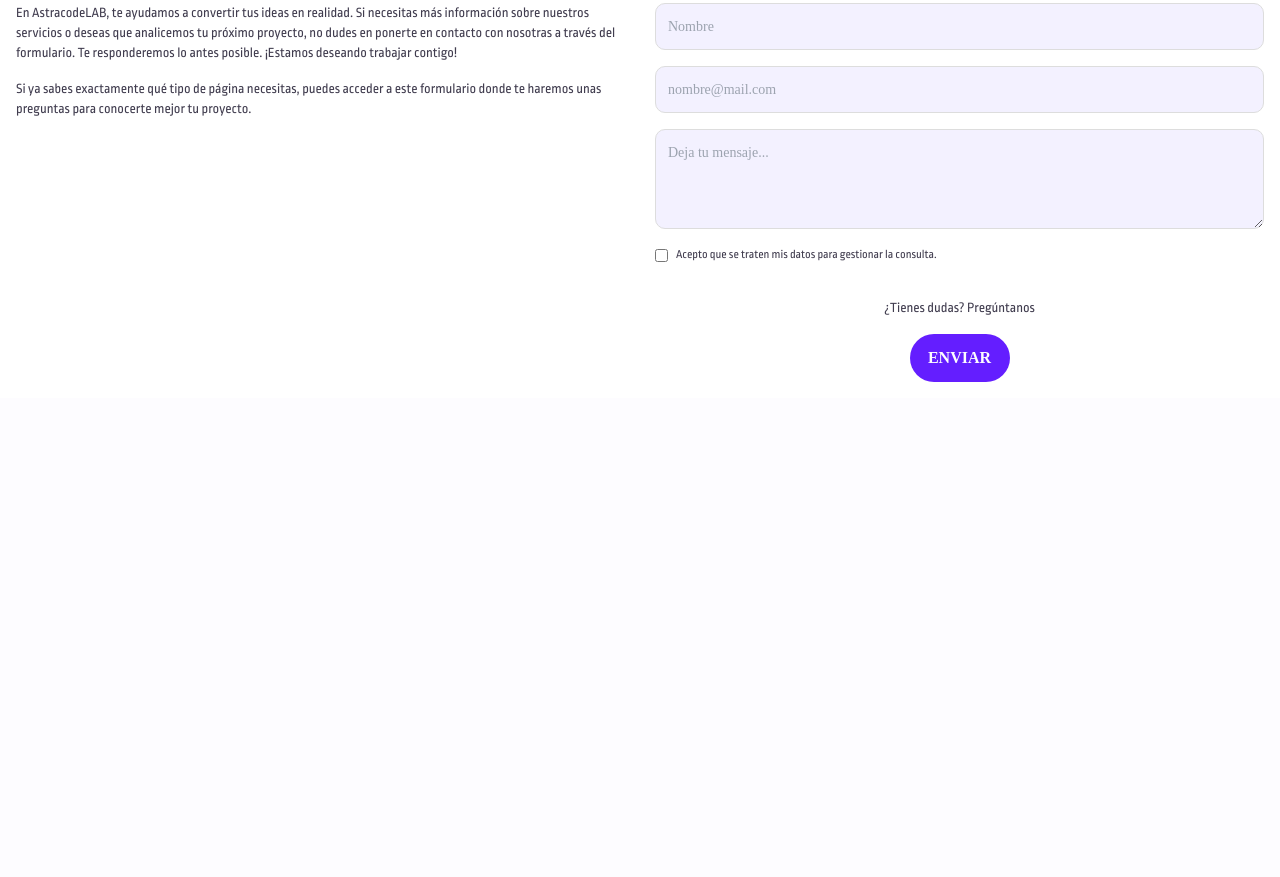
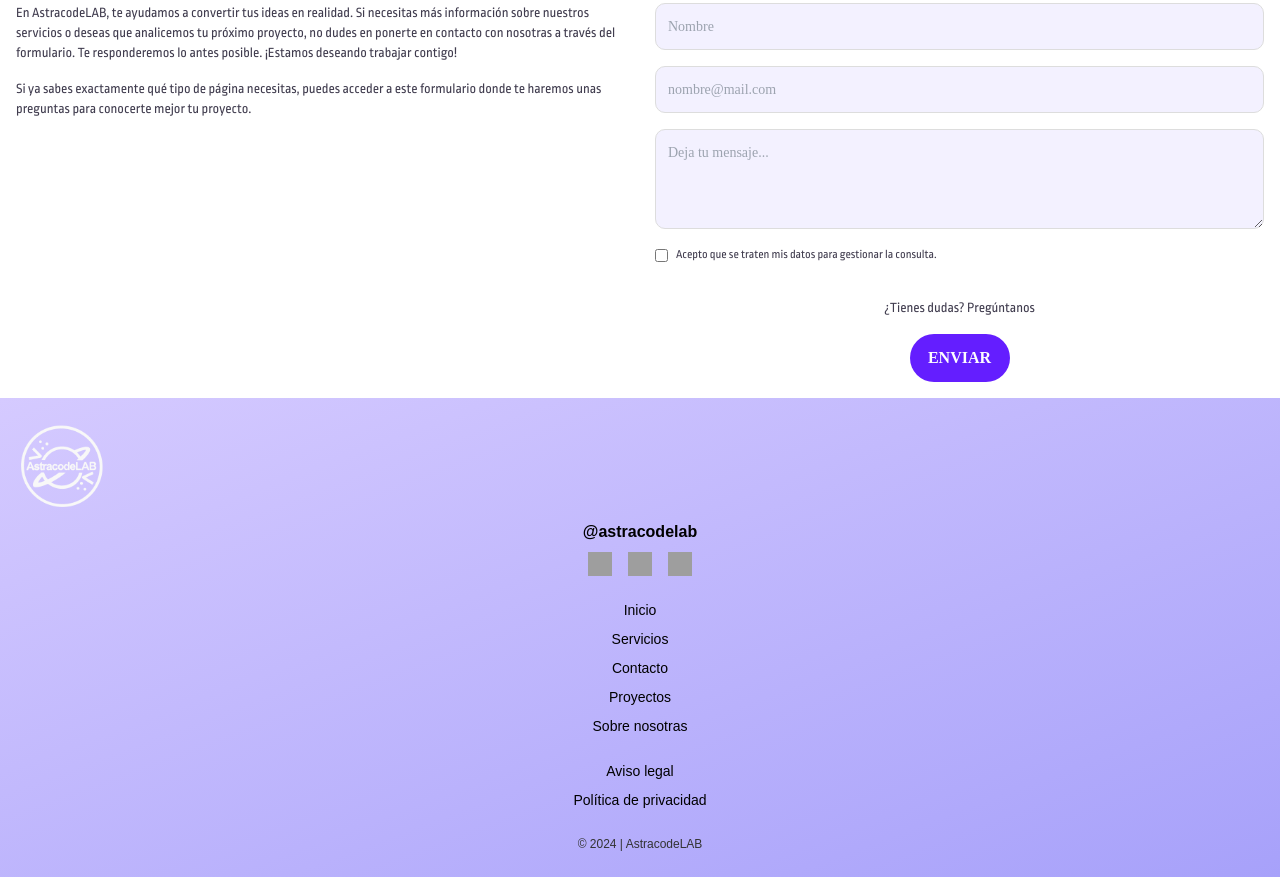
Before and after one commit to AstracodeLAB/new-astracodelab, an Astro site: page / in a window 1280 px wide. Shown: the part 3248-4125 px from the top of the page. Before the commit the page ends 3646 px from the top, so only its background shows below. Built offline with nearby package versions, Linux system fonts and the light colour scheme; Astro itself is replaced by a stand-in of ours; grey boxes are pictures that could not be loaded; a web font is replaced by a local one.

Commit message:
Creada estructura del footer

```diff
--- a/src/layouts/components/SocialBar.astro
+++ b/src/layouts/components/SocialBar.astro
@@ -0,0 +1,16 @@
+---
+
+---
+
+<p class='footer__social'>@astracodelab</p>
+<div class='footer__icons'>
+	<a href='https://facebook.com' class='footer__icon' target='_blank'>
+		<img src='/ruta/a/facebook-icon.svg' alt='Facebook' />
+	</a>
+	<a href='https://linkedin.com' class='footer__icon' target='_blank'>
+		<img src='/ruta/a/linkedin-icon.svg' alt='LinkedIn' />
+	</a>
+	<a href='https://instagram.com' class='footer__icon' target='_blank'>
+		<img src='/ruta/a/instagram-icon.svg' alt='Instagram' />
+	</a>
+</div>
--- a/src/layouts/partials/Footer.astro
+++ b/src/layouts/partials/Footer.astro
@@ -0,0 +1,23 @@
+---
+import Logo from '../components/Logo.astro';
+import SocialBar from '../components/SocialBar.astro';
+---
+
+<footer class='footer'>
+	<div class='footer__logo'>
+		<Logo />
+	</div>
+	<SocialBar />
+	<nav class='footer__nav'>
+		<a href='#inicio' class='footer__link'>Inicio</a>
+		<a href='#servicios' class='footer__link'>Servicios</a>
+		<a href='#contacto' class='footer__link'>Contacto</a>
+		<a href='#proyectos' class='footer__link'>Proyectos</a>
+		<a href='#sobre-nosotras' class='footer__link'>Sobre nosotras</a>
+	</nav>
+	<div class='footer__legal'>
+		<a href='#aviso-legal' class='footer__link'>Aviso legal</a>
+		<a href='#politica-privacidad' class='footer__link'>Política de privacidad</a>
+	</div>
+	<p class='footer__copy'>© 2024 | AstracodeLAB</p>
+</footer>
--- /dev/null
+++ b/src/styles/Footer.scss
@@ -0,0 +1,57 @@
+@use 'sass:map';
+@use './variables.scss';
+
+.footer {
+	padding: 1.5rem 1rem;
+	background: linear-gradient(to bottom right, #d5caff, #a7a1fa);
+	text-align: center;
+	font-family: 'Arial', sans-serif;
+
+	&__logo {
+		margin-bottom: 0.5rem;
+
+		&-img {
+			max-width: 80px;
+			margin: 0 auto;
+		}
+	}
+
+	&__social {
+		font-size: 1rem;
+		font-weight: bold;
+		margin: 0.5rem 0;
+		color: #000;
+	}
+
+	&__icons {
+		display: flex;
+		justify-content: center;
+		gap: 1rem;
+		margin-bottom: 1.5rem;
+
+		& > .footer__icon img {
+			width: 24px;
+			height: 24px;
+		}
+	}
+
+	&__nav,
+	&__legal {
+		display: flex;
+		flex-direction: column;
+		gap: 0.5rem;
+		margin-bottom: 1.5rem;
+
+		& > .footer__link {
+			text-decoration: none;
+			color: #000;
+			font-size: 0.875rem;
+		}
+	}
+
+	&__copy {
+		font-size: 0.75rem;
+		color: #333;
+		margin-top: 1rem;
+	}
+}
--- a/src/styles/SocialBar.scss
+++ b/src/styles/SocialBar.scss
@@ -1 +1,2 @@
+@use 'sass:map';
 @use './variables.scss' as *;
--- a/src/styles/global.scss
+++ b/src/styles/global.scss
@@ -11,6 +11,8 @@
 @use './ProjectsSection.scss';
 @use './ProjectsCard.scss';
 @use './Contact.scss';
+@use './Footer.scss';
+@use './SocialBar.scss';
 
 @tailwind base;
 @tailwind components;
```
